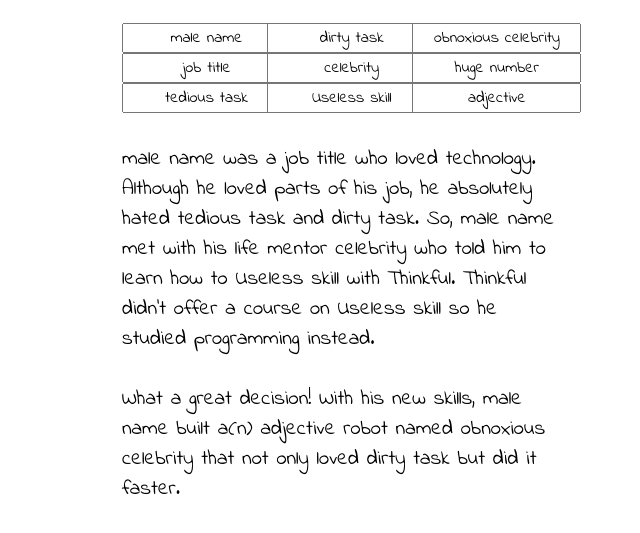
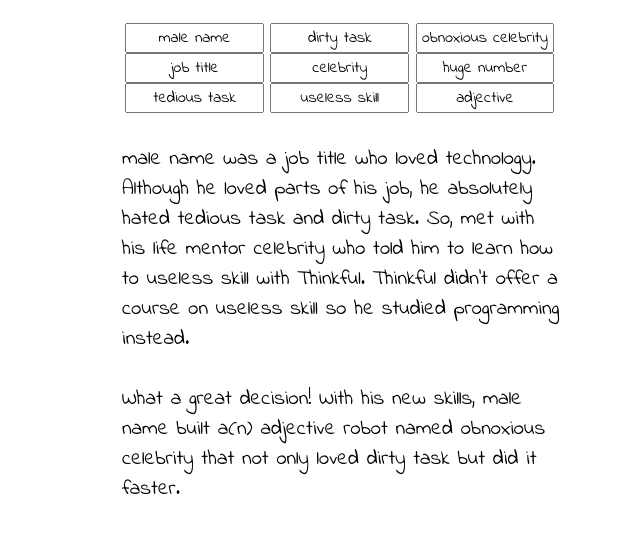
Before and after one commit to ed-huang/madLibs, a plain HTML site: page index.html in a window 1280 px wide. Shown: the part 251-784 px from the top of the page, without its empty margins (298-938 px from the left). Drawn offline with Linux system fonts and the light colour scheme.

Commit message:
Updated Madlibs with controller
Some CSS changes were made also.

```diff
--- a/index.html
+++ b/index.html
@@ -1,5 +1,5 @@
 <!doctype html>
-<html lang="en" ng-app="">
+<html lang="en" ng-app="myApp">
 <head>
     <meta charset="UTF-8">
     <title>NG MadLibs</title>
@@ -47,6 +47,7 @@
     	input {
     		text-align: center;
     		font-size: 1em;
+    		width: 90%;
     	}
 
     	.main {
@@ -67,8 +68,8 @@
 
     </style>
 </head>
-<body>
-	<div id="container" ng-app="">
+<body ng-controller="MyCtrl">
+	<div id="container" >
 		<div class="header">
 			<img class="smiley_face" src="images/mad-lib-happy-face.png">
 			<div class="title_container">
@@ -81,30 +82,31 @@
 			<div class="inputs content">
 				<h2>Provide the following words:</h2>
 				<div class="one_third">
-					<input type="text" ng-model="male_name" ng-init="male_name='male name'" class="male_name"><br>
-					<input type="text" ng-model="job_title" ng-init="job_title='job title'" class="job_title"><br>
-					<input type="text" ng-model="tedious_task" ng-init="tedious_task='tedious task'" class="tedious_task">
+					<input type="text"  ng-model="madLibs.male_name"><br>
+					<input type="text" ng-model="madLibs.job_title"><br>
+					<input type="text" ng-model="madLibs.tedious_task">
 				</div>
 				<div class="one_third">
-					<input type="text" ng-model="dirty_task" ng-init="dirty_task='dirty task'" class="dirty_task"><br>
-					<input type="text" ng-model="celebrity" ng-init="celebrity='celebrity'" class="celebrity"><br>
-					<input type="text" ng-model="useless_skill" ng-init="useless_skill='Useless skill'" class="useless_skill">
+					<input type="text" ng-model="madLibs.dirty_task"><br>
+					<input type="text" ng-model="madLibs.celebrity"><br>
+					<input type="text" ng-model="madLibs.useless_skill">
 				</div>
 				<div class="one_third">
-					<input type="text" ng-model="obnoxious_celebrity" ng-init="obnoxious_celebrity='obnoxious celebrity'" class="obnoxious_celebrity"><br>
-					<input type="text" ng-model="huge_number" ng-init="huge_number='huge number'" class="huge_number"><br>
-					<input type="text" ng-model="adjective" ng-init="adjective='adjective'" class="adjective">
+					<input type="text" ng-model="madLibs.obnoxious_celebrity"><br>
+					<input type="text" ng-model="madLibs.huge_number"><br>
+					<input type="text" ng-model="madLibs.adjective">
 				</div>
 			</div>
 			<div class="outputs content">
-				<p>{{male_name}} was a {{job_title}} who loved technology. Although he loved parts of his job, he absolutely hated  {{tedious_task}} and {{dirty_task}}. So, {{male_name}} met with his life mentor {{celebrity}} who told him to learn how to {{useless_skill}} with Thinkful. Thinkful didn't offer a course on {{useless_skill}} so he studied programming instead.
+				<p>{{madLibs.male_name}} was a {{madLibs.job_title}} who loved technology. Although he loved parts of his job, he absolutely hated  {{madLibs.tedious_task}} and {{madLibs.dirty_task}}. So, {{male_name}} met with his life mentor {{madLibs.celebrity}} who told him to learn how to {{madLibs.useless_skill}} with Thinkful. Thinkful didn't offer a course on {{madLibs.useless_skill}} so he studied programming instead.
 		        <br><br>
-		        What a great decision! With his new skills, {{male_name}} built a(n) {{adjective}} robot named {{obnoxious_celebrity}} that not only loved {{dirty_task}} but did it {{huge_number | number}} faster.
+		        What a great decision! With his new skills, {{madLibs.male_name}} built a(n) {{madLibs.adjective}} robot named {{madLibs.obnoxious_celebrity}} that not only loved {{madLibs.dirty_task}} but did it {{madLibs.huge_number | number}} faster.
         		</p>
 
 			</div>
 		</div>
 	</div>
     <script src="angular.min.js" type="text/javascript"></script>
+    <script src="js/app.js" type="text/javascript"></script>
 </body>
 </html>
--- /dev/null
+++ b/js/app.js
@@ -0,0 +1,15 @@
+angular.module('myApp', [])
+	.controller('MyCtrl', function($scope) {
+		$scope.madLibs =
+		{
+			male_name: 'male name',
+			job_title: 'job title',
+			tedious_task: 'tedious task',
+			dirty_task: 'dirty task',
+			celebrity: 'celebrity',
+			useless_skill: 'useless skill',
+			obnoxious_celebrity: 'obnoxious celebrity',
+			huge_number: 'huge number',
+			adjective: 'adjective'
+		};
+	});
```
